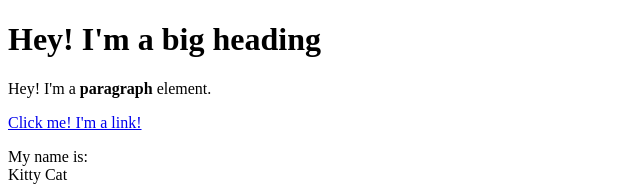
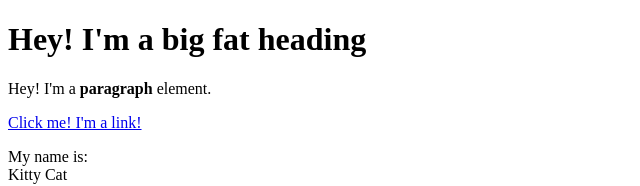
Before and after one commit to thegeekbee/cartoon-hero, a plain HTML site: page text.html in a window 1280 px wide. Shown: the top 186 px of the page, without its empty margins (0-640 px from the left). Drawn offline with Linux system fonts and the light colour scheme.

Commit message:
Added text

```diff
--- a/text.html
+++ b/text.html
@@ -4,7 +4,7 @@
 	<title>Test page</title>
 </head>
 <body>
-	<h1>Hey! I'm a big heading</h1>
+	<h1>Hey! I'm a big fat heading</h1>
 	<p>Hey! I'm a <b>paragraph</b> element.</p>
 	<a href="https://google.com" target="_blank" title="Let's go to Google">Click me! I'm a link!</a>
 	<p>My name is:<br>
```
